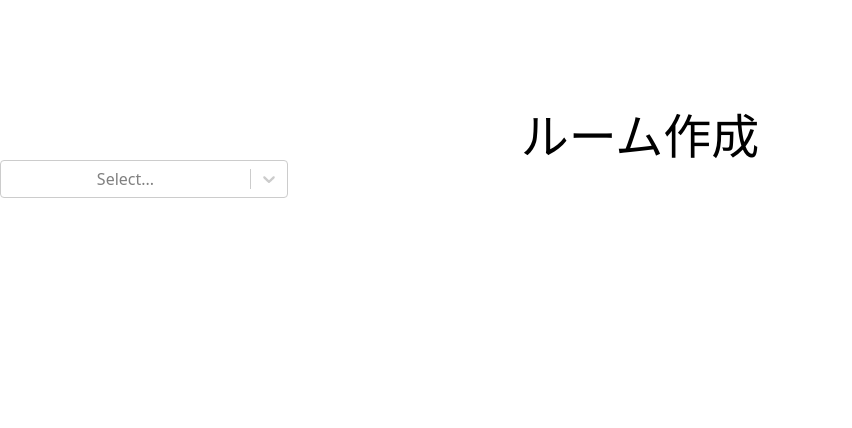
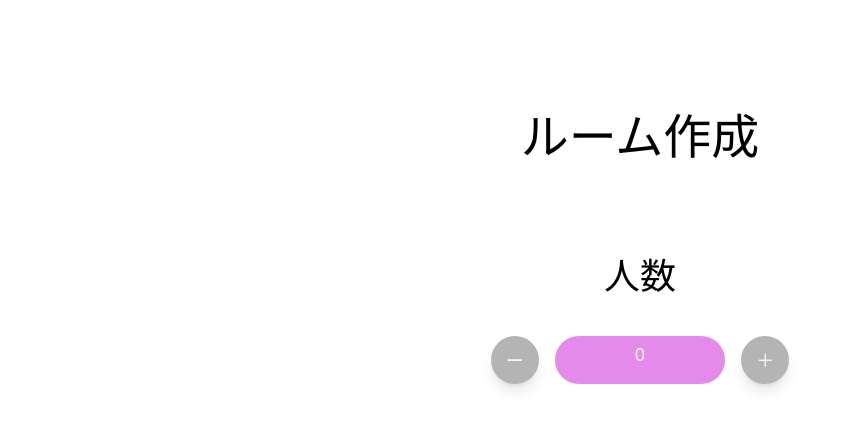
Before and after one commit to Doer-org/hack-camp_vol5_2022, a React (Create React App) app in the folder front/: page /CreateRoom in a window 1280 px wide. Shown: the top 428 px of the page, without its empty margins (0-852 px from the left). Built offline with nearby package versions, Linux system fonts and the light colour scheme.

Commit message:
人数選択ボタンを制作

```diff
--- a/front/src/coomponents/views/CreateRoom.js
+++ b/front/src/coomponents/views/CreateRoom.js
@@ -1,23 +1,31 @@
-import React from "react";
-import Select from 'react-select';
+import {React, useState} from "react";
+// import Select from 'react-select';
 
 const CreateRoom = () =>  {
-  const options = [
-    { value: 'pikachu', label: 'ピカチュウ' },
-    { value: 'bulbasaur', label: 'フシギダネ' },
-    { value: 'charmander', label: 'ヒトカゲ' },
-    { value: 'squirtle', label: 'ゼニガメ' },
-  ]
-    return (
-      <div>
-        <div align="center">
-          <h1 className="text-5xl mt-28">ルーム作成</h1>
-        </div>
+  const [count, setCount] = useState(0);
 
-        <div className="w-72" align="center">
-        <Select options={options} label="人数"/>
-        </div>
+  const CountUp = () => {
+    setCount(count+1)
+  }
+
+  const CountDown = () => {
+    if (count>0){
+      setCount(count-1);
+    }
+  }
+
+  return (
+    <div>
+      <div align="center">
+        <h1 className="text-5xl mt-28">ルーム作成</h1>
       </div>
+      <div align="center" className="text-4xl mt-24">人数</div>
+      <div align="center" className="text-5xl mt-10 flex justify-center">
+        <button onClick={CountDown} className="flex-grow-0 bg-grey text-white w-12 h-12 text-lg shadow-lg rounded-full mr-4 hover:bg-thick-grey hover:shadow-sm hover:translate-y-0.5 transform transition">ー</button>
+        <div className="flex-grow-0 px-20 py-1 bg-purple text-lg text-white rounded-full">{count}</div>
+        <button onClick={CountUp} className="flex-grow-0 bg-grey text-white w-12 h-12 text-lg shadow-lg rounded-full ml-4 hover:bg-thick-grey hover:shadow-sm hover:translate-y-0.5 transform transition">＋</button>
+      </div>
+    </div>
     );
 }
 
--- a/front/tailwind.config.js
+++ b/front/tailwind.config.js
@@ -7,6 +7,8 @@ module.exports = {
         'thin-purple': '#F9E8FB',
         'purple': '#E38AEB',
         'thick-purple': '#A463A9',
+        'grey': '#B4B4B4',
+        'thick-grey': '#929292',
       }
     },
   },
```
